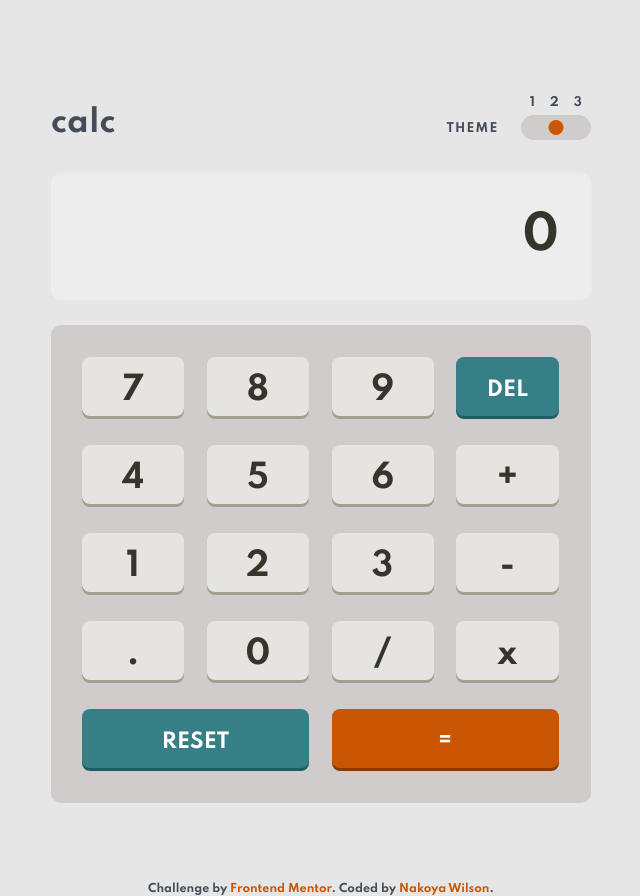
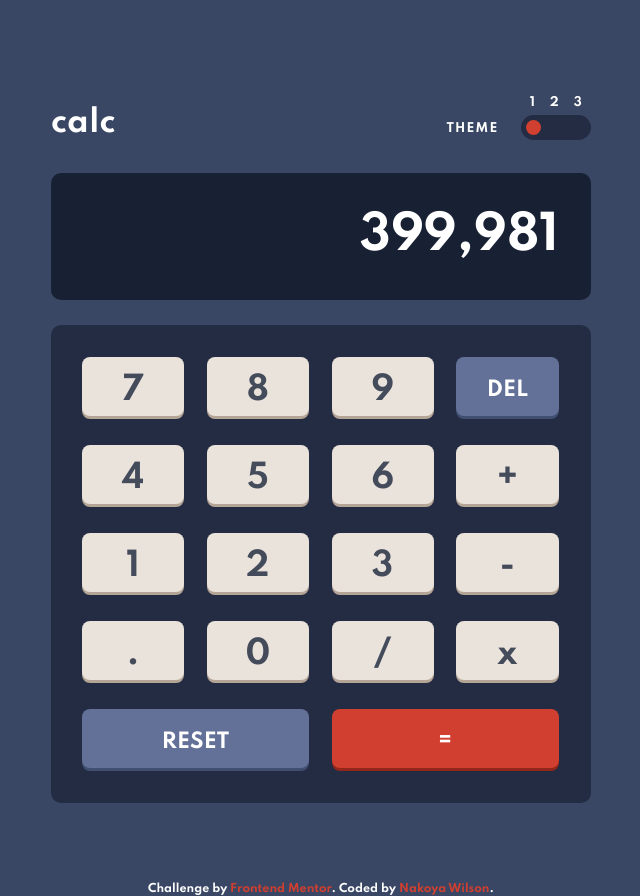
Before and after one commit to nakoyawilson/frontend-mentor-calculator-app, a React (Create React App) app: page / in a window 1280 px wide. Shown: the whole page, without its empty margins (319-959 px from the left). Built offline with nearby package versions, Linux system fonts and the light colour scheme.

Commit message:
Make adjustments for screenshot

```diff
--- a/src/App.js
+++ b/src/App.js
@@ -5,14 +5,15 @@
 import "./App.css";
 
 const App = () => {
-  const [bodyClass, setBodyClass] = useState(
-    localStorage.getItem("nw-fem-calculator")
-      ? localStorage.getItem("nw-fem-calculator")
-      : window.matchMedia &&
-        window.matchMedia("(prefers-color-scheme: dark)").matches
-      ? "theme-one"
-      : "theme-two"
-  );
+  // const [bodyClass, setBodyClass] = useState(
+  //   localStorage.getItem("nw-fem-calculator")
+  //     ? localStorage.getItem("nw-fem-calculator")
+  //     : window.matchMedia &&
+  //       window.matchMedia("(prefers-color-scheme: dark)").matches
+  //     ? "theme-one"
+  //     : "theme-two"
+  // );
+  const [bodyClass, setBodyClass] = useState("theme-one");
   const [switchPosition, setSwitchPosition] = useState(
     bodyClass === "theme-one"
       ? ""
@@ -20,7 +21,8 @@
       ? "position-two"
       : "position-three"
   );
-  const [screenDisplay, setScreenDisplay] = useState("0");
+  // const [screenDisplay, setScreenDisplay] = useState("0");
+  const [screenDisplay, setScreenDisplay] = useState("399,981");
   const [calcArray, setCalcArray] = useState([]);
 
   // Set initial color theme
```
